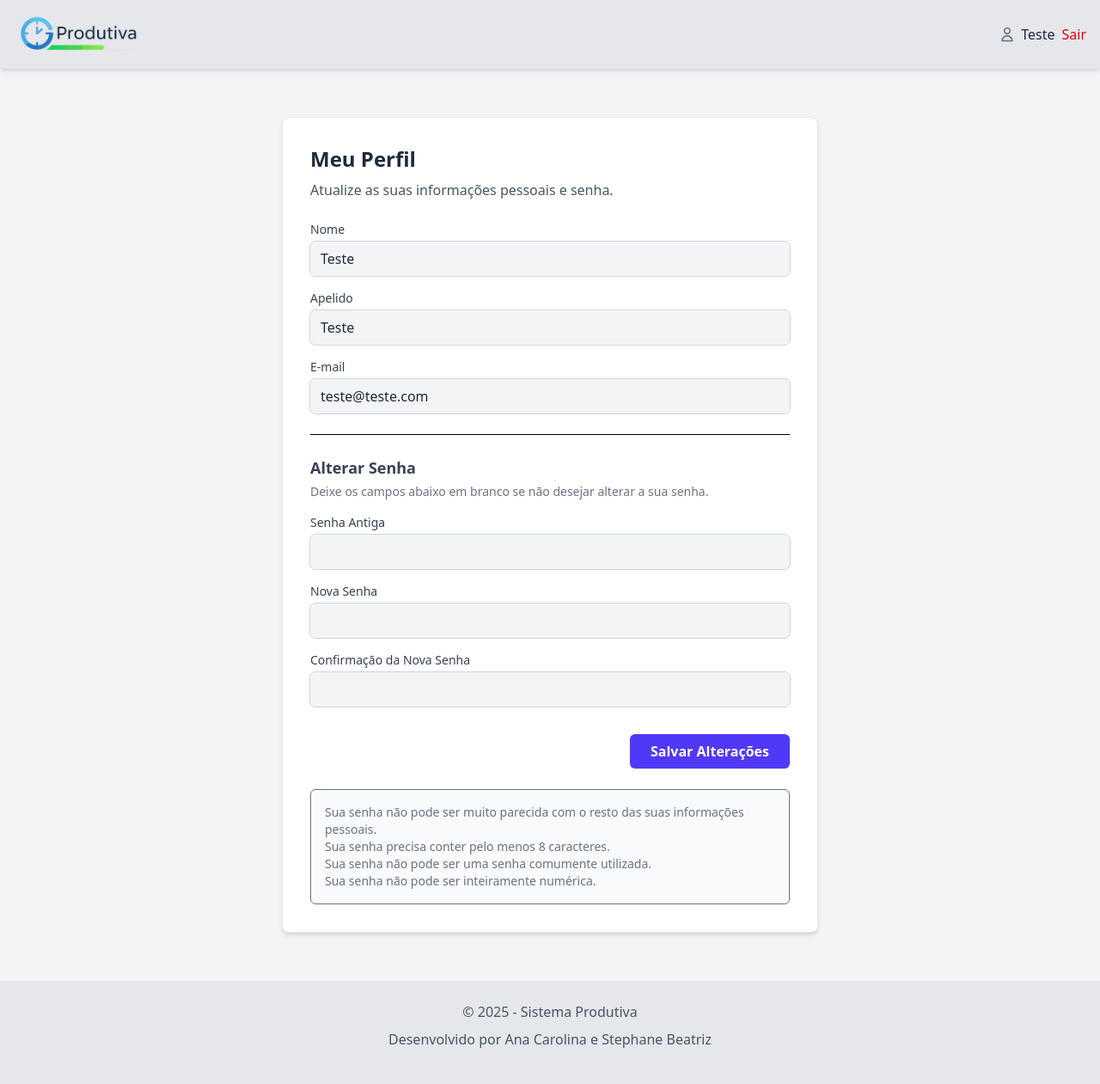
After one commit to anacstralioti/pi-ifsc, a Django app: page /produtiva/perfil/ in a window 1280 px wide. The commit adds this page. Shown: the whole page at 86% size. Run offline with Django 5.2, Linux system fonts and the light colour scheme; a user stored in the database is signed in.

Commit message:
criação de perfil de usuário

```diff
--- a/produtiva/templates/login.html
+++ b/produtiva/templates/login.html
@@ -42,12 +42,6 @@
                        class="mt-1 block w-full rounded-md bg-gray-100 px-3 py-2 text-base text-gray-800 outline outline-1 outline-gray-300 placeholder:text-gray-500 focus:outline-2 focus:outline-indigo-500">
             </div>
 
-            <div class="text-sm text-right">
-                <a href="#" class="font-medium text-indigo-600 hover:text-indigo-500">
-                    Esqueceu sua senha?
-                </a>
-            </div>
-
             <div>
                 <button type="submit"
                         class="flex w-full justify-center cursor-pointer rounded-md bg-blue-600 px-3 py-2 text-sm font-semibold text-white shadow-sm hover:bg-blue-700 focus-visible:outline focus-visible:outline-2 focus-visible:outline-offset-2 focus-visible:outline-blue-500">
--- /dev/null
+++ b/produtiva/templates/perfil.html
@@ -0,0 +1,158 @@
+{% extends "base.html" %}
+
+{% load static %}
+
+{% block title %}Meu Perfil - Produtiva{% endblock %}
+
+{% block header_right_content %}
+  <div class="flex items-center space-x-2">
+    {% if user.is_authenticated %}
+        <a
+            href="{% url 'perfil' %}"
+            class="group flex items-center text-gray-800 font-medium hidden md:flex hover:text-indigo-600 transition-colors duration-200"
+        >
+            <svg
+            xmlns="http://www.w3.org/2000/svg"
+            class="h-5 w-5 mr-1.5 text-gray-500 group-hover:text-indigo-600 transition-colors duration-200"
+            fill="none"
+            viewBox="0 0 24 24"
+            stroke="currentColor"
+            stroke-width="2"
+            >
+            <path
+                stroke-linecap="round"
+                stroke-linejoin="round"
+                d="M16 7a4 4 0 11-8 0 4 4 0 018 0zM12 14a7 7 0 00-7 7h14a7 7 0 00-7-7z"
+            />
+            </svg>
+            <span>{{ user.first_name }}</span>
+        </a>
+        <a
+            href="{% url 'logout' %}"
+            class="text-red-600 hover:text-red-800 font-medium hidden md:inline-block transition-colors duration-200"
+            >Sair</a
+        >
+    {% else %}
+      <a
+        href="{% url 'login' %}"
+        class="bg-blue-600 hover:bg-blue-700 text-white font-bold py-2 px-4 rounded transition-colors duration-200"
+      >
+        Faça Login
+      </a>
+    {% endif %}
+  </div>
+{% endblock header_right_content %}
+
+{% block 'body' %}
+<div class="container mx-auto p-6 max-w-2xl">
+    <div class="bg-white p-8 rounded-lg shadow-md border border-gray-200">
+
+        <h1 class="text-2xl font-bold text-gray-800 mb-2">Meu Perfil</h1>
+        <p class="text-gray-600 mb-6">Atualize as suas informações pessoais e senha.</p>
+
+        {% if messages %}
+            <div class="mb-6 space-y-2">
+                {% for message in messages %}
+                <div class="w-full text-center py-2 px-4 rounded-md {% if message.tags == 'success' %}bg-green-100 text-green-800{% elif message.tags == 'error' %}bg-red-100 text-red-800{% else %}bg-blue-100 text-blue-800{% endif %}">
+                    {{ message }}
+                </div>
+                {% endfor %}
+            </div>
+        {% endif %}
+
+        <form action="{% url 'perfil' %}" method="post" class="space-y-4">
+            {% csrf_token %}
+
+            <!-- SEÇÃO DE INFORMAÇÕES PESSOAIS -->
+            <div>
+                <label for="first_name" class="block text-sm font-medium text-gray-700">Nome</label>
+                <input
+                    type="text"
+                    name="first_name"
+                    id="first_name"
+                    value="{{ user.first_name }}"
+                    class="mt-1 block w-full rounded-md bg-gray-100 px-3 py-2 text-base text-gray-800 outline outline-1 outline-gray-300 placeholder:text-gray-500 focus:outline-2 focus:outline-indigo-500"
+                    required
+                >
+            </div>
+
+            <div>
+                <label for="last_name" class="block text-sm font-medium text-gray-700">Apelido</label>
+                <input
+                    type="text"
+                    name="last_name"
+                    id="last_name"
+                    value="{{ user.last_name }}"
+                    class="mt-1 block w-full rounded-md bg-gray-100 px-3 py-2 text-base text-gray-800 outline outline-1 outline-gray-300 placeholder:text-gray-500 focus:outline-2 focus:outline-indigo-500"
+                    required
+                >
+            </div>
+
+            <div>
+                <label for="email" class="block text-sm font-medium text-gray-700">E-mail</label>
+                <input
+                    type="email"
+                    name="email"
+                    id="email"
+                    value="{{ user.email }}"
+                    class="mt-1 block w-full rounded-md bg-gray-100 px-3 py-2 text-base text-gray-800 outline outline-1 outline-gray-300 placeholder:text-gray-500 focus:outline-2 focus:outline-indigo-500"
+                    required
+                >
+            </div>
+
+            <hr class="my-6">
+
+            <h2 class="text-lg font-semibold text-gray-700">Alterar Senha</h2>
+            <p class="text-sm text-gray-500 -mt-3">Deixe os campos abaixo em branco se não desejar alterar a sua senha.</p>
+
+            {% if password_form.non_field_errors %}
+                <div class="bg-red-100 text-red-800 p-3 rounded-md">
+                    {% for error in password_form.non_field_errors %}
+                        <p>{{ error }}</p>
+                    {% endfor %}
+                </div>
+            {% endif %}
+
+            <div>
+                <label for="{{ password_form.old_password.id_for_label }}" class="block text-sm font-medium text-gray-700">Senha Antiga</label>
+                <input type="password" name="{{ password_form.old_password.html_name }}" id="{{ password_form.old_password.id_for_label }}" class="mt-1 block w-full rounded-md bg-gray-100 px-3 py-2 text-base text-gray-800 outline outline-1 outline-gray-300 placeholder:text-gray-500 focus:outline-2 focus:outline-indigo-500">
+                {% if password_form.old_password.errors %}
+                    <div class="text-red-600 text-sm mt-1">{{ password_form.old_password.errors.0 }}</div>
+                {% endif %}
+            </div>
+
+            <div>
+                <label for="{{ password_form.new_password1.id_for_label }}" class="block text-sm font-medium text-gray-700">Nova Senha</label>
+                <input type="password" name="{{ password_form.new_password1.html_name }}" id="{{ password_form.new_password1.id_for_label }}" class="mt-1 block w-full rounded-md bg-gray-100 px-3 py-2 text-base text-gray-800 outline outline-1 outline-gray-300 placeholder:text-gray-500 focus:outline-2 focus:outline-indigo-500">
+                {% if password_form.new_password1.errors %}
+                    <div class="text-red-600 text-sm mt-1">{{ password_form.new_password1.errors.0 }}</div>
+                {% endif %}
+            </div>
+
+            <div>
+                <label for="{{ password_form.new_password2.id_for_label }}" class="block text-sm font-medium text-gray-700">Confirmação da Nova Senha</label>
+                <input type="password" name="{{ password_form.new_password2.html_name }}" id="{{ password_form.new_password2.id_for_label }}" class="mt-1 block w-full rounded-md bg-gray-100 px-3 py-2 text-base text-gray-800 outline outline-1 outline-gray-300 placeholder:text-gray-500 focus:outline-2 focus:outline-indigo-500">
+                {% if password_form.new_password2.errors %}
+                    <div class="text-red-600 text-sm mt-1">{{ password_form.new_password2.errors.0 }}</div>
+                {% endif %}
+            </div>
+
+            <div class="flex justify-end pt-4">
+                <button
+                    type="submit"
+                    class="px-6 py-2 bg-indigo-600 text-white font-semibold rounded-md shadow-sm hover:bg-indigo-700 focus:outline-none focus:ring-2 focus:ring-offset-2 focus:ring-indigo-500"
+                >
+                    Salvar Alterações
+                </button>
+            </div>
+        </form>
+
+        {% if password_form.new_password1.help_text %}
+            <div class="mt-6 text-sm text-gray-500 bg-gray-50 p-4 rounded-md border">
+                {{ password_form.new_password1.help_text|safe }}
+            </div>
+        {% endif %}
+    </div>
+</div>
+
+{% endblock 'body' %}
--- a/produtiva/urls.py
+++ b/produtiva/urls.py
@@ -8,4 +8,5 @@ urlpatterns = [
     path("projetos/", views.projetos, name="projetos"),
     path("listatarefas/", views.lista_tarefas, name="listaTarefas"),
     path("projetos/<int:projeto_id>/tarefas/", views.tarefas_por_projeto, name="tarefas_por_projeto"),
+    path('perfil/', views.perfil, name='perfil'),
 ]
--- a/produtiva/views.py
+++ b/produtiva/views.py
@@ -1,13 +1,13 @@
-
-from django.http import JsonResponse
 from django.shortcuts import get_object_or_404, render, redirect
+from django.views.decorators.cache import cache_control
+from django.contrib.auth.forms import PasswordChangeForm
+from django.contrib.auth import update_session_auth_hash
 from django.contrib import messages
 from django.contrib.messages import constants
 from django.contrib.auth.models import User
 from django.contrib.auth import authenticate
 from django.contrib import auth
 from django.contrib.auth.decorators import login_required
-
 from produtiva.models import Tarefa, Projeto
 
 
@@ -88,18 +88,14 @@ def login(request):
         messages.add_message(request, constants.ERROR, "E-mail ou senha inválidos.")
         return render(request, "login.html", {"data": {"login": email}})
 
-
+@cache_control(no_cache=True, must_revalidate=True, no_store=True)
 @login_required
 def logout(request):
     auth.logout(request)
     messages.add_message(request, constants.INFO, "Você foi desconectado.")
     return redirect("login")
 
-
-@login_required
-def logout(request):
-    return redirect("projetos.html")
-
+@cache_control(no_cache=True, must_revalidate=True, no_store=True)
 @login_required
 def projetos(request):
     if request.method == 'POST':
@@ -124,6 +120,7 @@ def projetos(request):
     projetos_do_usuario = Projeto.objects.filter(usuario=request.user).order_by("-data_criacao")
     return render(request, "projetos.html", {"projetos": projetos_do_usuario})
 
+@cache_control(no_cache=True, must_revalidate=True, no_store=True)
 @login_required
 def lista_tarefas(request):
     tarefas = Tarefa.objects.filter(usuario=request.user).order_by('nome_tarefa')
@@ -159,6 +156,7 @@ def lista_tarefas(request):
         "tarefas": tarefas,
     })
 
+@cache_control(no_cache=True, must_revalidate=True, no_store=True)
 @login_required
 def tarefas_por_projeto(request, projeto_id):
     projeto = get_object_or_404(Projeto, id=projeto_id, usuario=request.user)
@@ -190,3 +188,50 @@ def tarefas_por_projeto(request, projeto_id):
     tarefas = Tarefa.objects.filter(projeto=projeto).order_by('nome_tarefa')
     context = { 'projeto': projeto, 'tarefas': tarefas }
     return render(request, 'tarefas_por_projeto.html', context)
+
+@cache_control(no_cache=True, must_revalidate=True, no_store=True)
+@login_required
+def perfil(request):
+    user = request.user
+
+    if request.method == 'POST':
+        # Primeiro, valida e guarda as informações do perfil.
+        email = request.POST.get('email')
+        if User.objects.filter(email=email).exclude(pk=user.pk).exists():
+            messages.error(request, 'Este e-mail já está em uso por outro utilizador.')
+            password_form = PasswordChangeForm(user, request.POST)
+            context = {'password_form': password_form, 'user': user}
+            return render(request, 'perfil.html', context)
+
+        user.first_name = request.POST.get('first_name')
+        user.last_name = request.POST.get('last_name')
+        user.email = email
+        user.save()
+
+        # Depois, lida com a tentativa de alteração de senha.
+        password_form = PasswordChangeForm(user, request.POST)
+        old_password = request.POST.get('old_password')
+
+        if old_password:  # O utilizador está a tentar alterar a senha
+            if password_form.is_valid():
+                user = password_form.save()
+                update_session_auth_hash(request, user)
+                # Sucesso em ambas as operações
+                messages.success(request, 'Perfil e senha atualizados com sucesso!')
+                return redirect('perfil')
+            else:
+                # Falha na alteração da senha. Mostra apenas a mensagem de erro.
+                messages.error(request, 'Não foi possível alterar a sua senha. Verifique os erros abaixo.')
+                context = {'password_form': password_form, 'user': user}
+                return render(request, 'perfil.html', context)
+        else:
+            # A senha não foi alterada, então a atualização do perfil foi a única ação bem-sucedida.
+            messages.success(request, 'As suas informações de perfil foram salvas!')
+            return redirect('perfil')
+
+    # Para pedidos GET (quando a página é carregada pela primeira vez)
+    else:
+        password_form = PasswordChangeForm(user)
+
+    context = {'password_form': password_form, 'user': user}
+    return render(request, 'perfil.html', context)
```
Also changed, not shown: produtiva/templates/listaTarefas.html (+36 -16 lines), produtiva/templates/projetos.html (+29 -5 lines), produtiva/templates/tarefas_por_projeto.html (+36 -2 lines), db.sqlite3.
